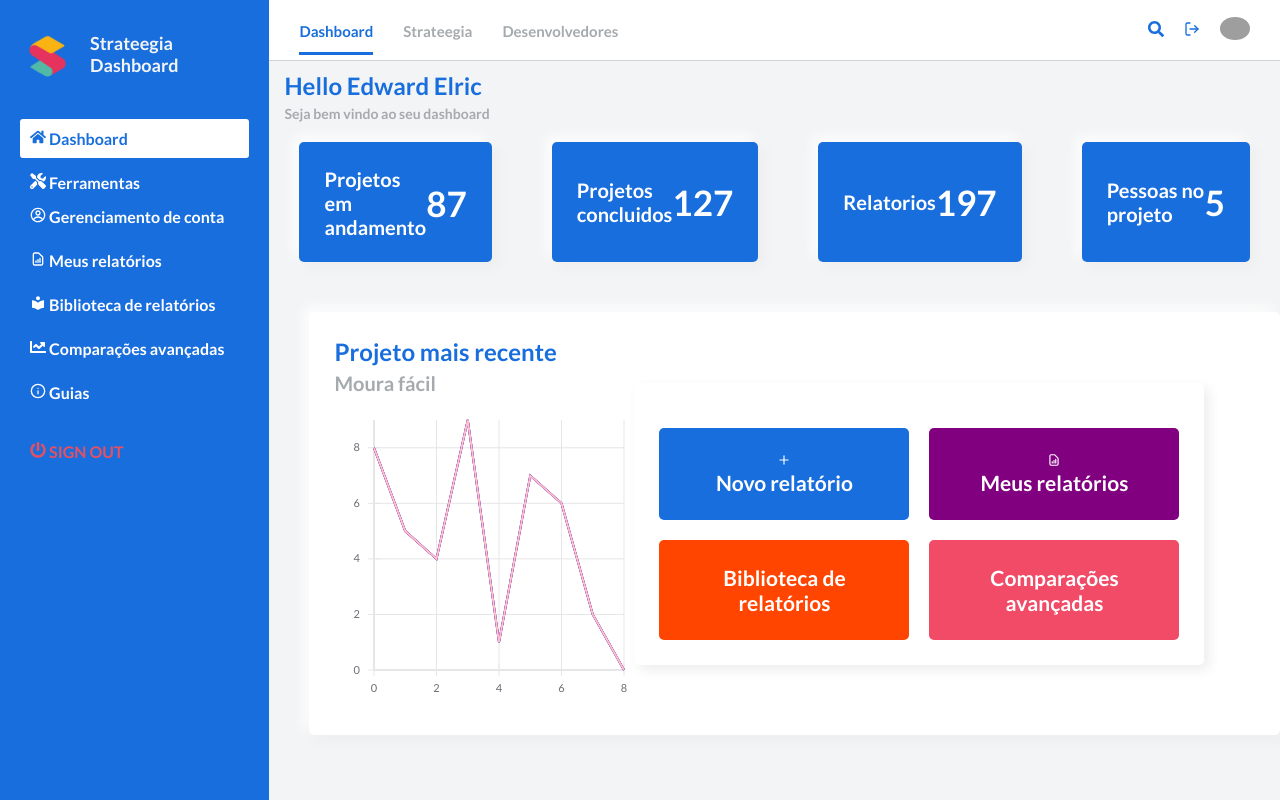
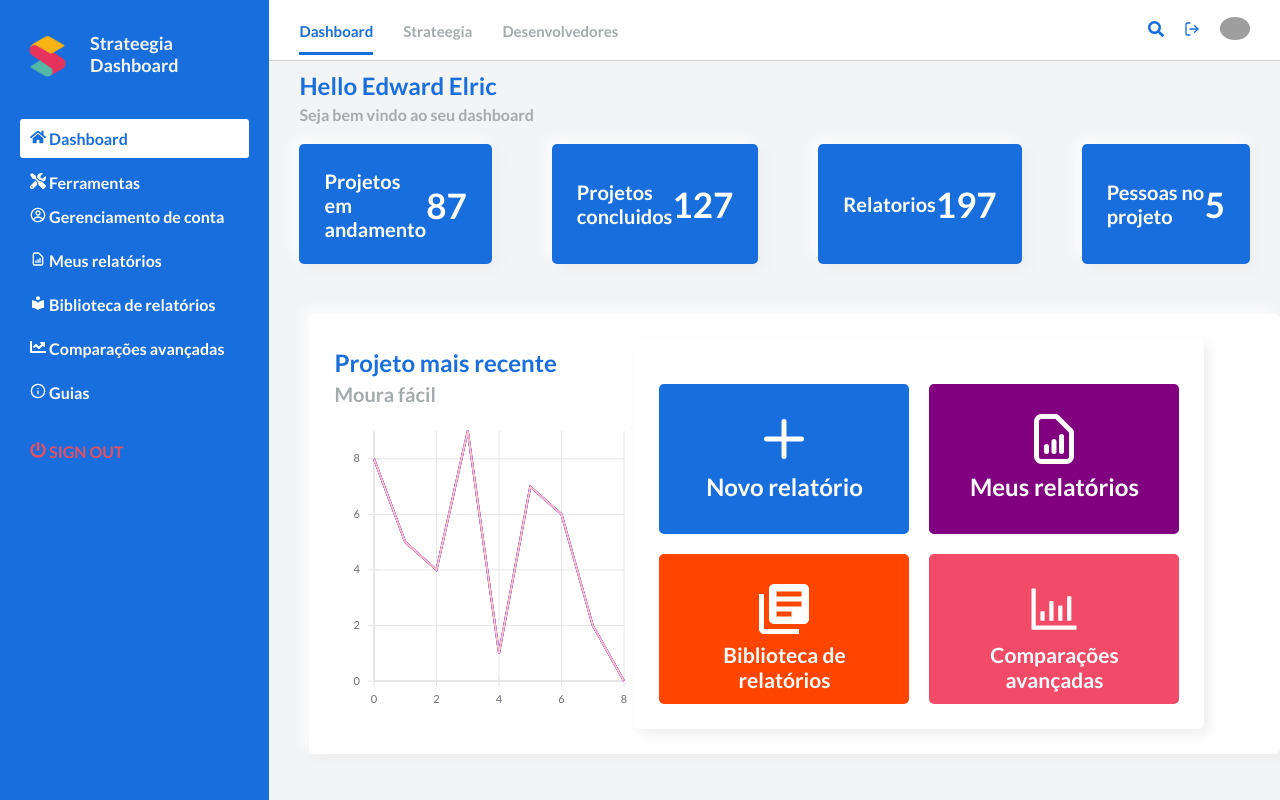
Before and after one commit to RafaelMoid/TdsJourneyDashboard, a React (Create React App) app: page / in a window 1280 px wide. Built offline with nearby package versions, Linux system fonts and the light colour scheme; grey boxes are pictures that could not be loaded.

Commit message:
CSS Styling

```diff
--- a/src/components/main/Main.css
+++ b/src/components/main/Main.css
@@ -24,14 +24,14 @@ main {
     font-size: 24px;
     color:#196edd;
     margin-bottom: 5px;
-    padding-left: 15px;
+    padding-left: 30px;
 }
 
 .main__greeting > p {
-    font-size: 14px;
+    font-size: 16px;
     font-weight: 700;
     color: #a5aaad;
-    padding-left: 15px;
+    padding-left: 30px;
 }
 
 .main__cards {
@@ -161,8 +161,9 @@ main {
     text-align: center;
     padding: 25px;
     border-radius: 5px;
-    font-size: 14px;
+    font-size: 16px;
     width: 200px;
+    height: 100px;
 }
 
 .card2 {
@@ -171,8 +172,9 @@ main {
     text-align: center;
     padding: 25px;
     border-radius: 5px;
-    font-size: 14px;
+    font-size: 16px;
     width: 200px;
+    height: 100px;
 }
 
 .card3 {
@@ -183,6 +185,7 @@ main {
     border-radius: 5px;
     font-size: 14px;
     width: 200px;
+    height: 100px;
 }
 
 .card4 {
@@ -193,6 +196,7 @@ main {
     border-radius: 5px;
     font-size: 14px;
     width: 200px;
+    height: 100px;
 }
 
 @media only screen and (max-width) {
--- a/src/components/main/Main.js
+++ b/src/components/main/Main.js
@@ -2,7 +2,9 @@ import "./Main.css";
 import Chart from "../charts/Chart";
 import {FiLogOut,FiPlus} from 'react-icons/fi';
 import {HiOutlineDocumentReport} from 'react-icons/hi';
-import {FaUserAstronaut} from 'react-icons/fa';
+import { MdLibraryBooks } from 'react-icons/md';
+import { AiOutlineBarChart } from 'react-icons/ai';
+
 
 
 
@@ -64,20 +66,22 @@ const Main = () => {
                         <div className="charts__right__cards">
 
                             <div className="card1">
-                                <FiPlus/>
+                                <FiPlus size={60}/>
                                 <h2>Novo relatório</h2>
                             </div>
 
                             <div className="card2">
-                                < HiOutlineDocumentReport />
+                                < HiOutlineDocumentReport size={60}/>
                                 <h2>Meus relatórios</h2>
                             </div>
 
                             <div className="card3">
+                                <MdLibraryBooks size={60} />
                                <h2>Biblioteca de relatórios</h2>
                             </div>
 
                             <div className="card4">
+                                <AiOutlineBarChart size={60}/>
                                <h2>Comparações avançadas</h2>
                             </div>
                         </div>
--- a/src/components/navbar/Navbar.js
+++ b/src/components/navbar/Navbar.js
@@ -12,7 +12,7 @@ const Navbar = ({sidebarOpen, openSidebar}) => {
             </div>
             <div className="navbar__left">
                 <a className="active_link" href="#">Dashboard</a>
-                <a href="#" className="strateegiaLink">Strateegia</a>
+                <a href="https://strateegia.digital/pt" target="_blank" className="strateegiaLink">Strateegia</a>
                 <a href="#" className="apoie">Desenvolvedores</a>
             </div>
             <div className="navbar__right">
```
Also changed, not shown: 2 other files (tests, documents, lock files or other folders).
